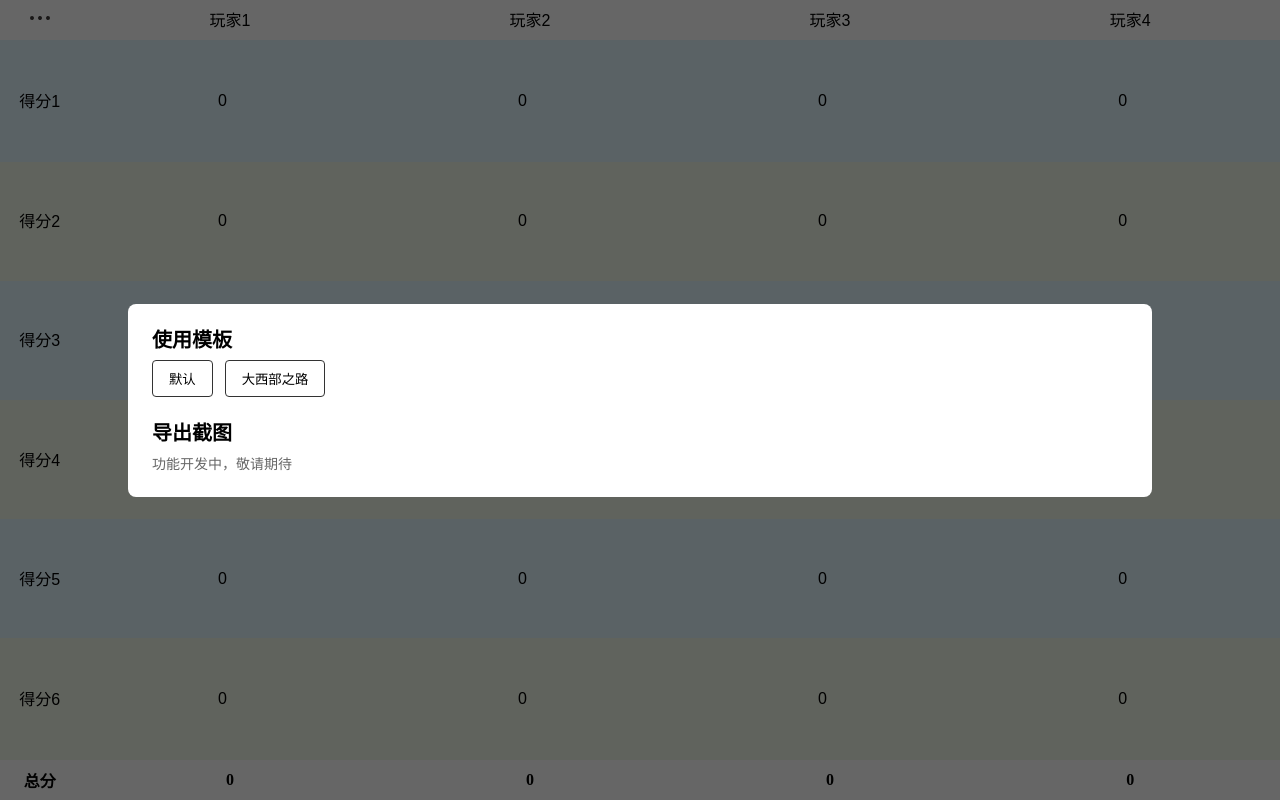
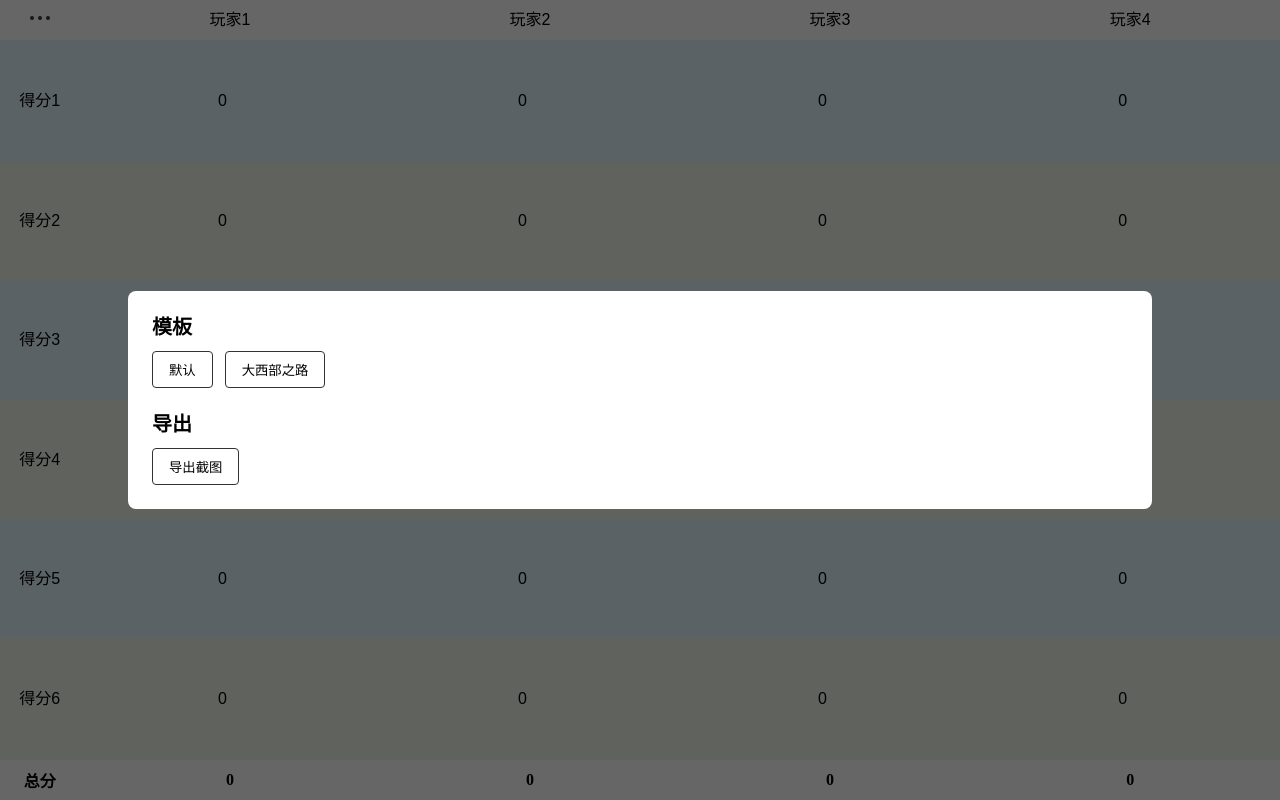
Before and after one commit to board-game-toolbox/bgt-plugin-scorer, a React (Vite) app: page / in a window 1280 px wide. Both pictures are taken after a click on the element 40 px from the left and 20 px from the top of the page. Built offline with nearby package versions, Linux system fonts and the light colour scheme.

Commit message:
feat: upload screenshot

```diff
--- a/package.json
+++ b/package.json
@@ -1,6 +1,6 @@
 {
   "name": "@board-game-toolbox/plugin-scorer",
-  "version": "1.3.0",
+  "version": "1.4.0",
   "description": "easily record and export score",
   "bgt": {
     "name": "Scorer",
@@ -20,6 +20,7 @@
     "icon.png"
   ],
   "dependencies": {
+    "html2canvas": "^1.4.1",
     "immer": "^10.0.3",
     "jotai": "^2.5.1",
     "react": "^18.2.0",
--- a/src/App.css
+++ b/src/App.css
@@ -67,6 +67,8 @@ input {
   border: none;
   text-align: center;
   background: transparent;
+  height: 20px;
+  line-height: 20px;
 }
 input:focus {
   outline: none;
@@ -109,26 +111,3 @@ svg {
   background-color: #fff;
   border-radius: 8px;
 }
-.dialog .dialog__block:not(:last-child) {
-  margin-bottom: 24px;
-}
-.dialog__block h1 {
-  font-size: 20px;
-  height: 24px;
-  line-height: 24px;
-  margin-block-start: 0;
-  margin-block-end: 8px;
-}
-
-button {
-  background-color: transparent;
-  border: 1px solid #333;
-  border-radius: 4px;
-  padding: 8px 16px;
-}
-button:active {
-  background-color: #eee;
-}
-button + button {
-  margin-left: 12px;
-}
--- a/src/App.tsx
+++ b/src/App.tsx
@@ -2,7 +2,6 @@ import { useAtom, useAtomValue } from 'jotai';
 import './App.css';
 import {
   j_cols,
-  j_dialog_show,
   j_rows,
   j_scores,
   onTouchEnd,
@@ -14,17 +13,21 @@ import {
   updateScore,
 } from './modules';
 import { useEffect } from 'react';
+import Operation from './components/Operation';
 import {
-  DEFAULT_THEME,
-  GREAT_WESTERN_TRAIL_THEME,
-  setTheme,
-} from './modules/theme';
+  j_dialog_show,
+  j_dialog_content,
+  showDialog,
+  j_dialog_cancelable,
+} from './modules/dialog';
 
 function App() {
   const rows = useAtomValue(j_rows);
   const cols = useAtomValue(j_cols);
   const scores = useAtomValue(j_scores);
   const [show, setShow] = useAtom(j_dialog_show);
+  const content = useAtomValue(j_dialog_content);
+  const cancelable = useAtomValue(j_dialog_cancelable);
 
   useEffect(() => {
     document.addEventListener('touchstart', onTouchStart);
@@ -40,10 +43,10 @@ function App() {
 
   return (
     <>
-      <table>
+      <table id="scorer">
         <thead>
           <tr>
-            <td className="more" onClick={() => setShow(true)}>
+            <td className="more" onClick={() => showDialog(<Operation />)}>
               <svg
                 viewBox="0 0 1024 1024"
                 version="1.1"
@@ -87,43 +90,18 @@ function App() {
           </tr>
         </tfoot>
       </table>
+
       <div
         className={'modal ' + (show ? 'modal__show' : 'modal__hide')}
-        onClick={() => setShow(false)}
+        onClick={() => {
+          if (cancelable) setShow(false);
+        }}
+        onTouchStart={(e) => e.stopPropagation()}
+        onTouchMove={(e) => e.stopPropagation()}
+        onTouchEnd={(e) => e.stopPropagation()}
       >
         <div className="dialog" onClick={(e) => e.stopPropagation()}>
-          <div className="dialog__block">
-            <h1>使用模板</h1>
-            <div>
-              <button
-                onClick={() => {
-                  setTheme(DEFAULT_THEME);
-                  setShow(false);
-                }}
-              >
-                默认
-              </button>
-              <button
-                onClick={() => {
-                  setTheme(GREAT_WESTERN_TRAIL_THEME);
-                  setShow(false);
-                }}
-              >
-                大西部之路
-              </button>
-            </div>
-          </div>
-          <div className="dialog__block">
-            <h1>导出截图</h1>
-            <span
-              style={{
-                fontSize: 14,
-                color: 'rgba(0, 0, 0, 0.6)',
-              }}
-            >
-              功能开发中，敬请期待
-            </span>
-          </div>
+          {content}
         </div>
       </div>
     </>
--- /dev/null
+++ b/src/components/Export.css
@@ -0,0 +1,38 @@
+.export {
+  display: flex;
+  flex-direction: column;
+  align-items: center;
+}
+
+.export__text {
+  margin-top: 1rem;
+}
+.export__url {
+  margin-top: 0.75rem;
+  font-size: 14px;
+}
+
+.lds-dual-ring {
+  display: inline-block;
+  width: 60px;
+  height: 60px;
+}
+.lds-dual-ring:after {
+  content: ' ';
+  display: block;
+  width: 32px;
+  height: 32px;
+  margin: 8px;
+  border-radius: 50%;
+  border: 6px solid #000;
+  border-color: #000 transparent #000 transparent;
+  animation: lds-dual-ring 1.2s linear infinite;
+}
+@keyframes lds-dual-ring {
+  0% {
+    transform: rotate(0deg);
+  }
+  100% {
+    transform: rotate(360deg);
+  }
+}
--- /dev/null
+++ b/src/components/Export.tsx
@@ -0,0 +1,30 @@
+import { useAtomValue } from 'jotai';
+import './Export.css';
+import { j_export_status, j_export_url } from '../modules/export';
+
+function Export() {
+  const status = useAtomValue(j_export_status);
+  const url = useAtomValue(j_export_url);
+
+  return (
+    <div className="export">
+      {status === 'loading' ? (
+        <>
+          <div className="lds-dual-ring"></div>
+          <div className="export__text">导出中，请等待</div>
+        </>
+      ) : status === 'success' ? (
+        <>
+          <div>导出成功，复制到浏览器下载</div>
+          <div className="export__url">{url || '链接失踪啦 :('}</div>
+        </>
+      ) : (
+        <>
+          <div>导出失败，请退出重试</div>
+        </>
+      )}
+    </div>
+  );
+}
+
+export default Export;
--- /dev/null
+++ b/src/components/Operation.css
@@ -0,0 +1,23 @@
+.dialog .operation__block:not(:last-child) {
+  margin-bottom: 24px;
+}
+.operation__block h1 {
+  font-size: 20px;
+  height: 24px;
+  line-height: 24px;
+  margin-block-start: 0;
+  margin-block-end: 12px;
+}
+
+.operation__block button {
+  background-color: transparent;
+  border: 1px solid #333;
+  border-radius: 4px;
+  padding: 8px 16px;
+}
+.operation__block button:active {
+  background-color: #eee;
+}
+.operation__block button + button {
+  margin-left: 12px;
+}
--- /dev/null
+++ b/src/components/Operation.tsx
@@ -0,0 +1,52 @@
+import { useSetAtom } from 'jotai';
+import { exportPNG } from '../modules/export';
+import {
+  setTheme,
+  DEFAULT_THEME,
+  GREAT_WESTERN_TRAIL_THEME,
+} from '../modules/theme';
+import './Operation.css';
+import Export from './Export';
+import { j_dialog_show, showDialog } from '../modules/dialog';
+
+function Operation() {
+  const setShow = useSetAtom(j_dialog_show);
+  return (
+    <>
+      <div className="operation__block">
+        <h1>模板</h1>
+        <div>
+          <button
+            onClick={() => {
+              setTheme(DEFAULT_THEME);
+              setShow(false);
+            }}
+          >
+            默认
+          </button>
+          <button
+            onClick={() => {
+              setTheme(GREAT_WESTERN_TRAIL_THEME);
+              setShow(false);
+            }}
+          >
+            大西部之路
+          </button>
+        </div>
+      </div>
+      <div className="operation__block">
+        <h1>导出</h1>
+        <button
+          onClick={() => {
+            showDialog(<Export />, false);
+            exportPNG();
+          }}
+        >
+          导出截图
+        </button>
+      </div>
+    </>
+  );
+}
+
+export default Operation;
--- /dev/null
+++ b/src/modules/dialog.ts
@@ -0,0 +1,15 @@
+import { atom, getDefaultStore } from 'jotai';
+
+export const j_dialog_show = atom(false);
+export const j_dialog_cancelable = atom(false);
+export const j_dialog_content = atom<React.JSX.Element | null>(null);
+
+export function showDialog(
+  content: React.JSX.Element,
+  cancelable: boolean = true,
+) {
+  const store = getDefaultStore();
+  store.set(j_dialog_content, content);
+  store.set(j_dialog_cancelable, cancelable);
+  store.set(j_dialog_show, true);
+}
--- /dev/null
+++ b/src/modules/export.ts
@@ -0,0 +1,55 @@
+import html2canvas from 'html2canvas';
+import { atom, getDefaultStore } from 'jotai';
+import { j_dialog_cancelable } from './dialog';
+
+export const j_export_status = atom<'loading' | 'fail' | 'success'>('loading');
+export const j_export_url = atom('');
+
+export function exportPNG() {
+  try {
+    const el = document.getElementById('scorer');
+    if (el) {
+      html2canvas(el)
+        .then((canvas) => {
+          canvas.toBlob((blob) => {
+            if (!blob) throw new Error('blob is null');
+
+            const formData = new FormData();
+            formData.append('file', blob, '');
+
+            // upload to file service
+            return fetch('https://imgbed.link/imgbed/file/upload', {
+              method: 'POST',
+              body: formData,
+            })
+              .then((res) => res.json())
+              .then(
+                (data: {
+                  code: number;
+                  msg: string;
+                  rows: { url: string }[];
+                }) => {
+                  const store = getDefaultStore();
+                  store.set(j_export_url, data.rows[0].url);
+                  store.set(j_export_status, 'success');
+                  store.set(j_dialog_cancelable, true);
+                },
+              );
+          });
+        })
+        .catch((e) => {
+          window.bgt?.toast('导出失败');
+          throw new Error(e);
+        });
+    } else {
+      window.bgt?.toast('插件异常，请重新加载');
+      throw new Error('el is null');
+    }
+  } catch (e) {
+    console.error(e);
+
+    const store = getDefaultStore();
+    store.set(j_export_status, 'fail');
+    store.set(j_dialog_cancelable, true);
+  }
+}
--- a/src/modules/index.ts
+++ b/src/modules/index.ts
@@ -20,8 +20,6 @@ export const j_cols = atom<string[]>(DEFAULT_THEME.cols);
 export const j_scores = atom<number[][]>(
   createScores(DEFAULT_THEME.rows.length, DEFAULT_THEME.cols.length),
 );
-
-export const j_dialog_show = atom(false);
 
 /**
  * Mutations
```
Also changed, not shown: 1 other file (tests, documents, lock files or other folders).
